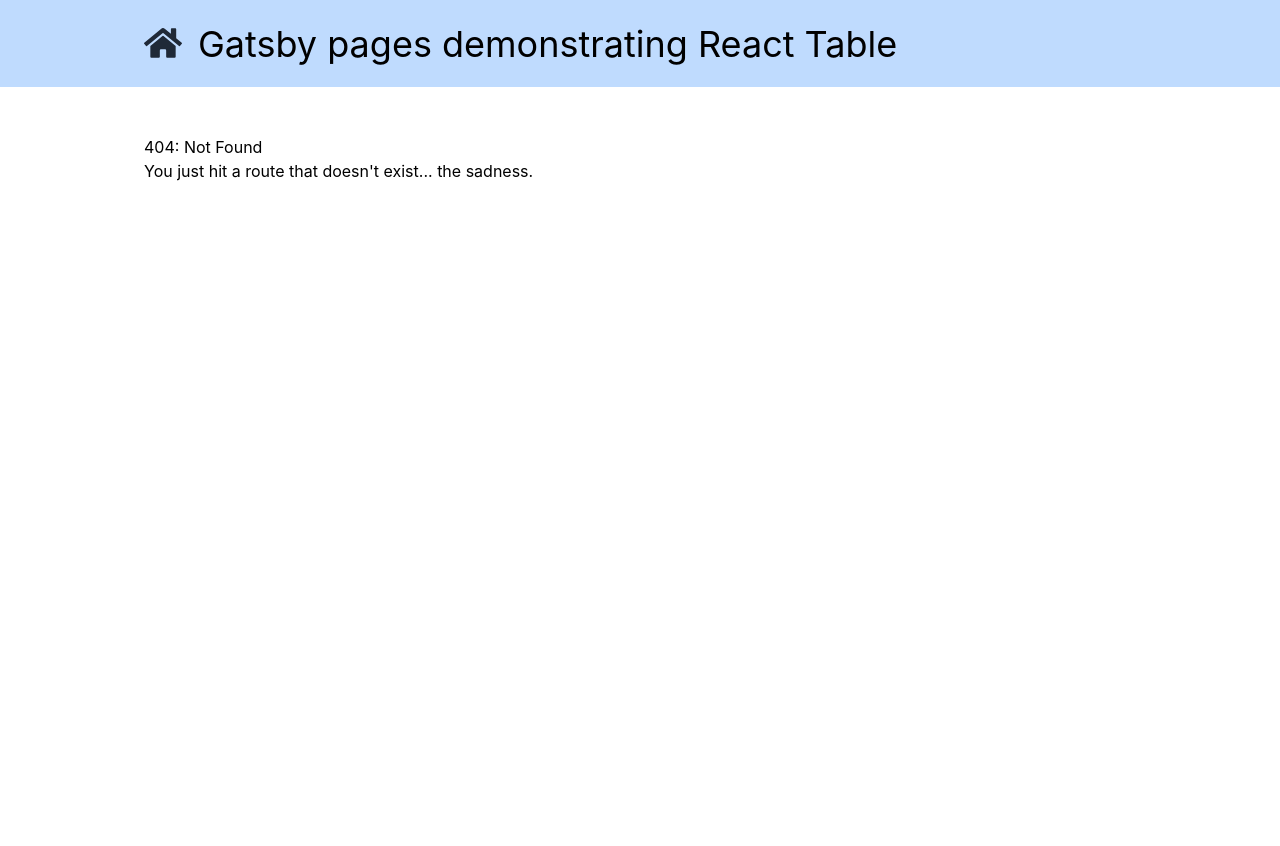
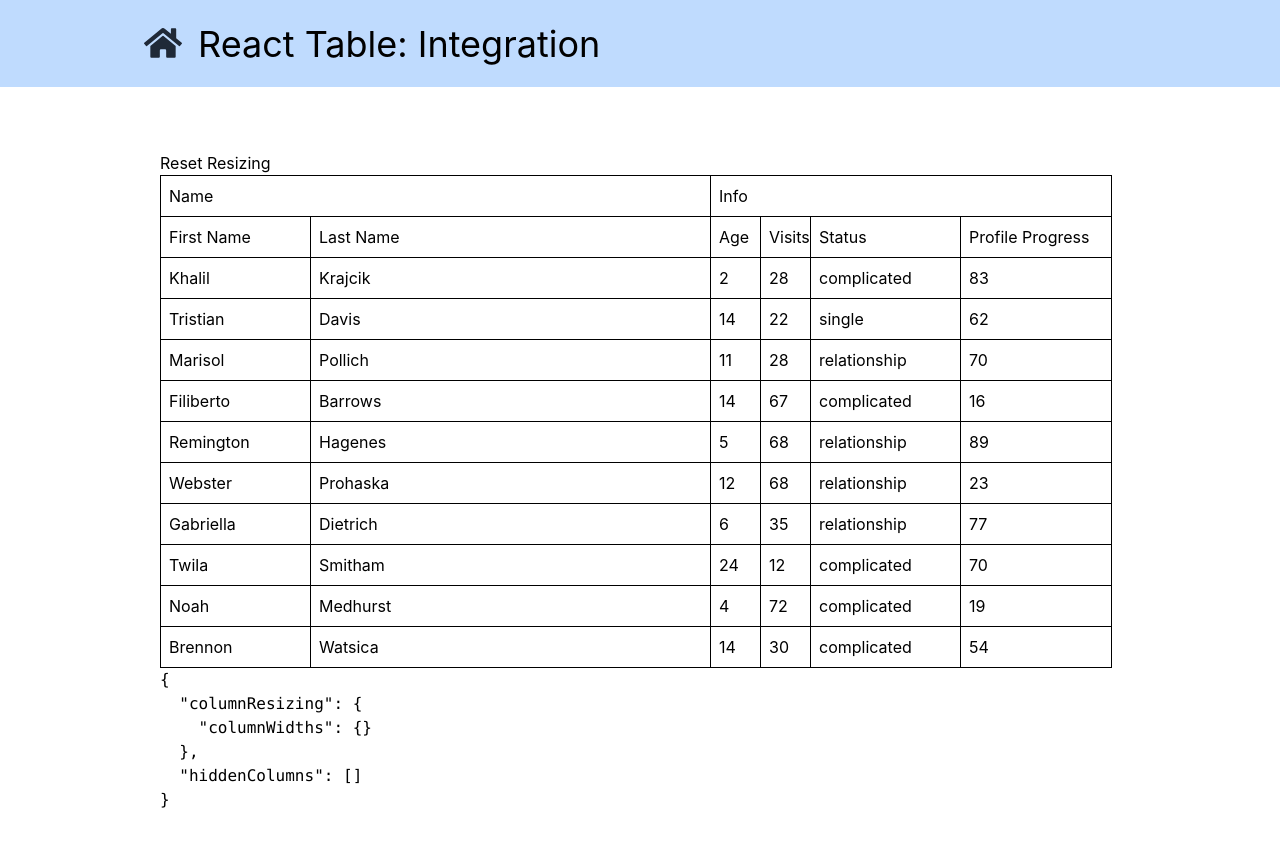
Before and after one commit to witcradg/gatsby-react-table-examples, a Gatsby site: page /integration in a window 1280 px wide. Before the commit this address had no page. Before the commit the page ends 800 px from the top, so only its background shows below. Built offline with nearby package versions, Linux system fonts and the light colour scheme; Gatsby itself is replaced by a stand-in of ours.

Commit message:
Add demo for setting initial column width with column resizing

```diff
--- /dev/null
+++ b/src/components/integration/Table.js
@@ -0,0 +1,68 @@
+import React from 'react';
+import { useTable, useBlockLayout, useResizeColumns } from 'react-table';
+
+export function Table({ columns, data }) {
+	const defaultColumn = React.useMemo(
+		() => ({
+			minWidth: 30,
+			width: 150,
+			maxWidth: 400
+		}),
+		[]
+	);
+
+	const { getTableProps, getTableBodyProps, headerGroups, rows, prepareRow, state, resetResizing } = useTable(
+		{
+			columns,
+			data,
+			defaultColumn
+		},
+		useBlockLayout,
+		useResizeColumns
+	);
+
+	return (
+		<React.Fragment>
+			<button onClick={resetResizing}>Reset Resizing</button>
+			<div>
+				<div {...getTableProps()} className="table">
+					<div>
+						{headerGroups.map((headerGroup) => (
+							<div {...headerGroup.getHeaderGroupProps()} className="tr">
+								{headerGroup.headers.map((column) => (
+									<div {...column.getHeaderProps()} className="th">
+										{column.render('Header')}
+										{/* Use column.getResizerProps to hook up the events correctly */}
+										<div
+											{...column.getResizerProps()}
+											className={`resizer ${column.isResizing ? 'isResizing' : ''}`}
+										/>
+									</div>
+								))}
+							</div>
+						))}
+					</div>
+					<div {...getTableBodyProps()}>
+						{rows.map((row, i) => {
+							prepareRow(row);
+							return (
+								<div {...row.getRowProps()} className="tr">
+									{row.cells.map((cell) => {
+										return (
+											<div {...cell.getCellProps()} className="td">
+												{cell.render('Cell')}
+											</div>
+										);
+									})}
+								</div>
+							);
+						})}
+					</div>
+				</div>
+			</div>
+			<pre>
+				<code>{JSON.stringify(state, null, 2)}</code>
+			</pre>
+		</React.Fragment>
+	);
+}
--- /dev/null
+++ b/src/components/integration/columnDefinitions.js
@@ -0,0 +1,49 @@
+import React from 'react';
+
+export default function getColumnDefinitions() {
+	const getDefinitions = () => {
+		 return [
+            {
+                Header: 'Name',
+                columns: [
+                {
+                    Header: 'First Name',
+                    accessor: 'firstName',
+                },
+                {
+                    Header: 'Last Name',
+                    accessor: 'lastName',
+                    width: 400
+                },
+                ],
+            },
+            {
+                Header: 'Info',
+                columns: [
+                {
+                    Header: 'Age',
+                    accessor: 'age',
+                    width: 50,
+                    align: 'right',
+                },
+                {
+                    Header: 'Visits',
+                    accessor: 'visits',
+                    width: 50,
+                    align: 'right',
+                },
+                {
+                    Header: 'Status',
+                    accessor: 'status',
+                },
+                {
+                    Header: 'Profile Progress',
+                    accessor: 'progress',
+                },
+                ],
+            },
+         ];
+	};
+
+	return getDefinitions();
+}
--- /dev/null
+++ b/src/components/integration/index.js
@@ -0,0 +1,71 @@
+import React from 'react';
+import styled from 'styled-components';
+import Layout from '../layout';
+import getColumnDefinitions from './columnDefinitions';
+
+import makeData from '../../util/makeData';
+import { Table } from './Table';
+
+const Styles = styled.div`
+	padding: 1rem;
+
+	.table {
+		display: inline-block;
+		border-spacing: 0;
+		border: 1px solid black;
+
+		.tr {
+			:last-child {
+				.td {
+					border-bottom: 0;
+				}
+			}
+		}
+
+		.th,
+		.td {
+			margin: 0;
+			padding: 0.5rem;
+			border-bottom: 1px solid black;
+			border-right: 1px solid black;
+
+			${'' /* In this example we use an absolutely position resizer,
+       so this is required. */} position: relative;
+
+			:last-child {
+				border-right: 0;
+			}
+
+			.resizer {
+				display: inline-block;
+				background: light-gray;
+				width: 5px;
+				height: 100%;
+				position: absolute;
+				right: 0;
+				top: 0;
+				transform: translateX(50%);
+				z-index: 1;
+				${'' /* prevents from scrolling while dragging on touch devices */} touch-action:none;
+
+				&.isResizing {
+					background: gray;
+				}
+			}
+		}
+	}
+`;
+
+export default function ColumnResizing() {
+	const columns = React.useMemo(() => getColumnDefinitions(), []);
+
+	const data = React.useMemo(() => makeData(10), []);
+
+	return (
+		<Layout title="React Table: Integration">
+			<Styles>
+				<Table columns={columns} data={data} />
+			</Styles>
+		</Layout>
+	);
+}
--- a/src/pages/index.js
+++ b/src/pages/index.js
@@ -60,6 +60,11 @@
 					Set single column width
 				</Link>
 			</li>
+			<li>
+				<Link className="anchor" to="integration">
+					combining initial width with resizing
+				</Link>
+			</li>
 		</ul>
 	</Layout>
 );
--- /dev/null
+++ b/src/pages/integration.js
@@ -0,0 +1,10 @@
+import React from 'react';
+import Integration from '../components/integration'
+
+const IntegrationPage = () => {
+	return (
+        <Integration />
+	);
+};
+
+export default IntegrationPage;
```
